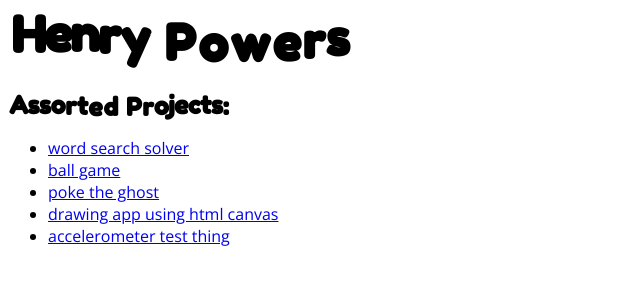
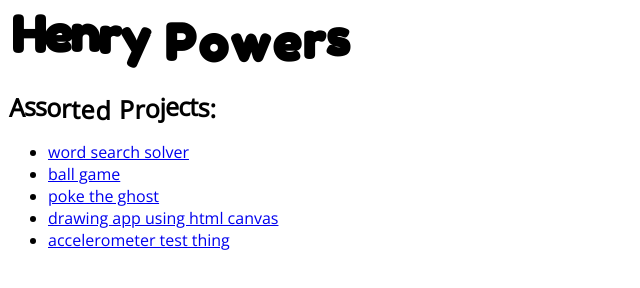
Before and after one commit to hapowers42/hapowers42.github.io, a plain HTML site: page index.html in a window 1280 px wide. Shown: the whole page, without its empty margins (0-640 px from the left). Drawn offline with nearby package versions, Linux system fonts and the light colour scheme.

Commit message:
small tweaks

```diff
--- a/index.html
+++ b/index.html
@@ -10,7 +10,7 @@
   <body>
     <h2><span class="wavy" ampl=5>Henry Powers</span></h2>
     <br>
-    <h3><span class="wavy"ampl=1.5>Assorted Projects:</span></h3>
+    <h3><span class="wavy"ampl=1.8>Assorted Projects:</span></h3>
     <ul>
       <li>
         <a href="/word-search-solver">word search solver</a>
--- a/style.css
+++ b/style.css
@@ -18,7 +18,6 @@ h2 {
 }
 
 h3 {
-    font-family: 'Fredoka One', sans-serif;
     font-size: 25px;
     margin: 0px;
 }
```
